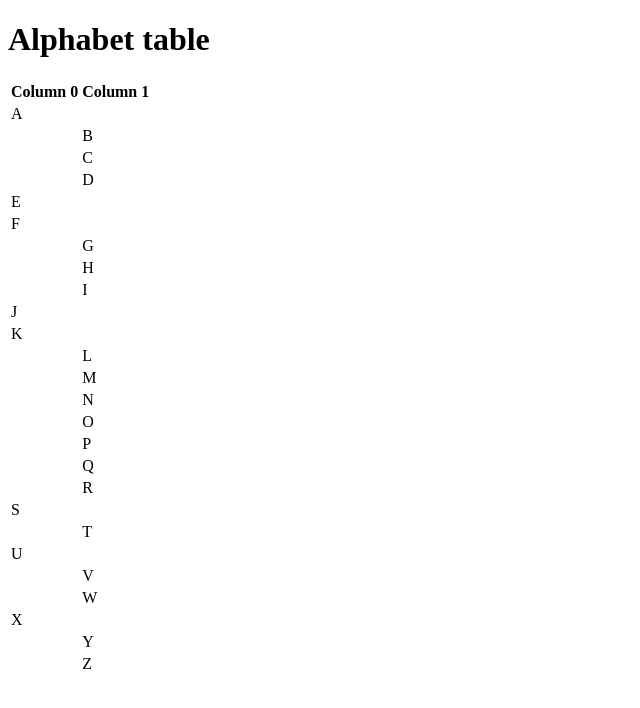
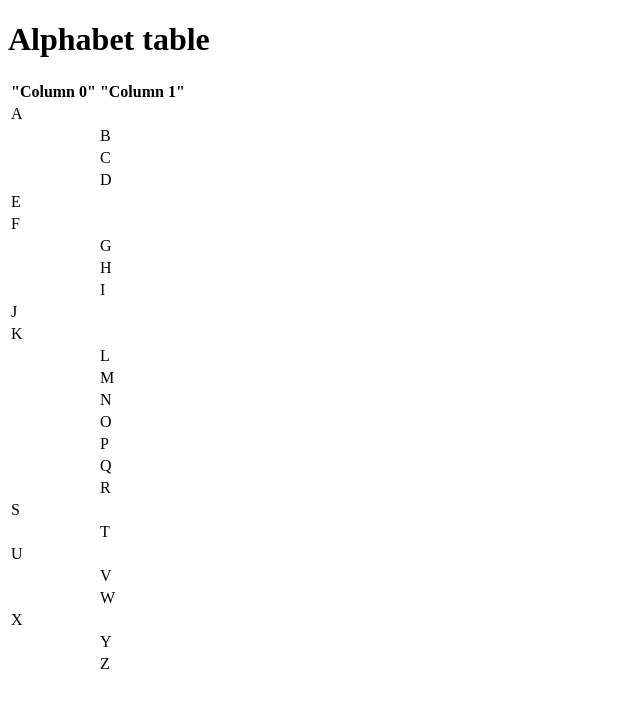
Before and after one commit to comp426-2022-spring/a00-bcoop2000, a website: page index.html in a window 1280 px wide. Shown: the whole page, without its empty margins (0-640 px from the left). Drawn offline with Linux system fonts and the light colour scheme.

Commit message:
added quotations around column text

```diff
--- a/index.html
+++ b/index.html
@@ -11,7 +11,7 @@
             <table>
                 <thead>
                     <tr>
-                        <th>Column 0</th><th>Column 1</th>
+                    <th>"Column 0"</th><th>"Column 1"</th>
                     </tr>
                 </thead>
                 <tbody>
```
